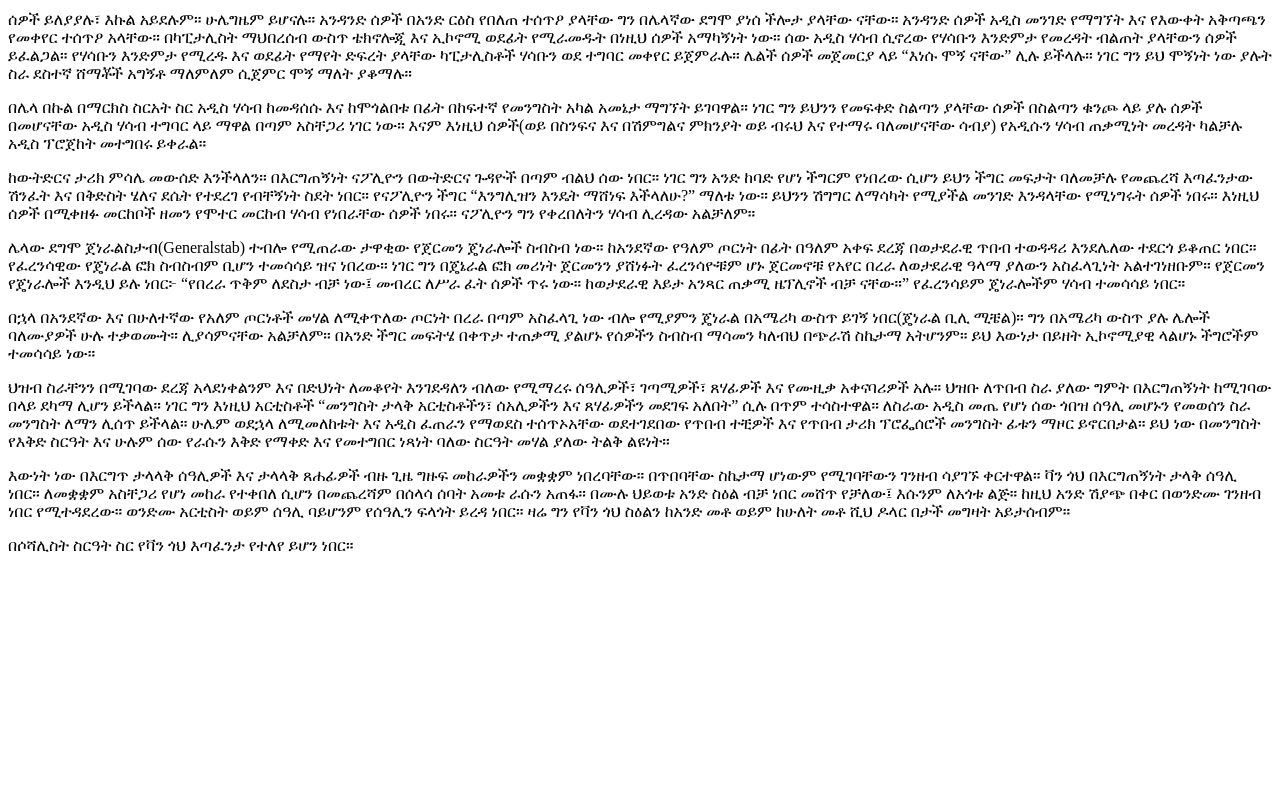
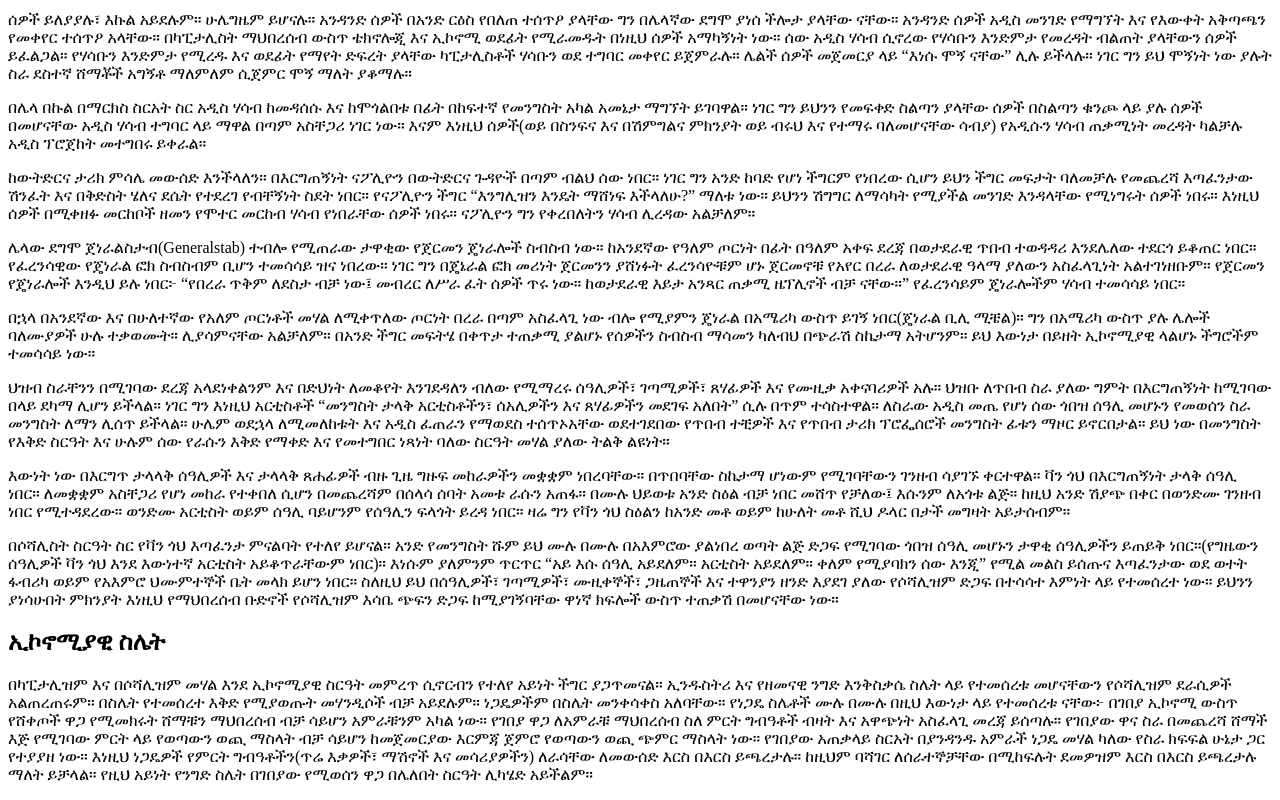
Before and after one commit to mickykebe/book-economic-policy-thoughts-for-today-and-tomorrow, a Next.js app: page /socialism in a window 1280 px wide. Shown: the part 2881-3681 px from the top of the page. Before the commit the page ends 3452 px from the top, so only its background shows below. Built offline with nearby package versions, Linux system fonts and the light colour scheme.

Commit message:
socialism wip

```diff
--- a/pages/socialism.mdx
+++ b/pages/socialism.mdx
@@ -94,4 +94,8 @@
 
 እውነት ነው በእርግጥ ታላላቅ ሰዓሊዎች እና ታላላቅ ጸሐፊዎች ብዙ ጊዜ ግዙፍ መከራዎችን መቋቋም ነበረባቸው። በጥበባቸው ስኬታማ ሆነውም የሚገባቸውን ገንዘብ ሳያገኙ ቀርተዋል። ቫን ጎህ በእርግጠኝነት ታላቅ ሰዓሊ ነበር። ለመቋቋም አስቸጋሪ የሆነ መከራ የተቀበለ ሲሆን በመጨረሻም በሰላሳ ሰባት አመቱ ራሱን አጠፋ። በሙሉ ህይወቱ አንድ ስዕል ብቻ ነበር መሸጥ የቻለው፤ እሱንም ለአጎቱ ልጅ። ከዚህ አንድ ሽያጭ በቀር በወንድሙ ገንዘብ ነበር የሚተዳደረው። ወንድሙ አርቲስት ወይም ሰዓሊ ባይሆንም የሰዓሊን ፍላጎት ይረዳ ነበር። ዛሬ ግን የቫን ጎህ ስዕልን ከአንድ መቶ ወይም ከሁለት መቶ ሺህ ዶላር በታች መግዛት አይታሰብም።
 
-በሶሻሊስት ስርዓት ስር የቫን ጎህ እጣፈንታ የተለየ ይሆን ነበር።
+በሶሻሊስት ስርዓት ስር የቫን ጎህ እጣፈንታ ምናልባት የተለየ ይሆናል። አንድ የመንግስት ሹም ይህ ሙሉ በሙሉ በአእምሮው ያልነበረ ወጣት ልጅ ድጋፍ የሚገባው ጎበዝ ሰዓሊ መሆኑን ታዋቂ ሰዓሊዎችን ይጠይቅ ነበር።(የግዜውን ሰዓሊዎች ቫን ጎህ እንደ እውነተኛ አርቲስት አይቆጥራቸውም ነበር)። እነሱም ያለምንም ጥርጥር “አይ እሱ ሰዓሊ አይደለም። አርቲስት አይደለም። ቀለም የሚያባክን ሰው እንጂ” የሚል መልስ ይሰጡና እጣፈንታው ወደ ወተት ፋብሪካ ወይም የአእምሮ ህሙምተኞች ቤት መላክ ይሆን ነበር። ስለዚህ ይህ በሰዓሊዎች፣ ገጣሚዎች፣ ሙዚቀኞች፣ ጋዜጠኞች እና ተዋንያን ዘንድ እያደገ ያለው የሶሻሊዝም ድጋፍ በተሳሳተ እምነት ላይ የተመሰረተ ነው። ይህንን ያነሳሁበት ምክንያት እነዚህ የማህበረሰብ ቡድኖች የሶሻሊዝም እሳቤ ጭፍን ድጋፍ ከሚያገኝባቸው ዋነኛ ክፍሎች ውስጥ ተጠቃሽ በመሆናቸው ነው።
+
+## ኢኮኖሚያዊ ስሌት
+
+በካፒታሊዝም እና በሶሻሊዝም መሃል እንደ ኢኮኖሚያዊ ስርዓት መምረጥ ሲኖርብን የተለየ አይነት ችግር ያጋጥመናል። ኢንዱስትሪ እና የዘመናዊ ንግድ እንቅስቃሴ ስሌት ላይ የተመሰረቱ መሆናቸውን የሶሻሊዝም ደራሲዎች አልጠረጠሩም። በስሌት የተመሰረተ እቅድ የሚያወጡት መሃንዲሶች ብቻ አይደሉም። ነጋዴዎችም በስሌት መንቀሳቀስ አለባቸው። የነጋዴ ስሌቶች ሙሉ በሙሉ በዚህ እውነታ ላይ የተመሰረቱ ናቸው፦ በገበያ ኢኮኖሚ ውስጥ የሸቀጦች ዋጋ የሚመክሩት ሸማቹን ማህበረሰብ ብቻ ሳይሆን አምራቹንም አካል ነው። የገበያ ዋጋ ለአምራቹ ማህበረሰብ ስለ ምርት ግብዓቶች ብዛት እና አዋጭነት አስፈላጊ መረጃ ይሰጣሉ። የገበያው ዋና ስራ በመጨረሻ ሸማች እጅ የሚገባው ምርት ላይ የወጣውን ወጪ ማስላት ብቻ ሳይሆን ከመጀመርያው እርምጃ ጀምሮ የወጣውን ወጪ ጭምር ማስላት ነው። የገበያው አጠቃላይ ስርአት በያንዳንዱ አምራች ነጋዴ መሃል ካለው የስራ ክፍፍል ሁኔታ ጋር የተያያዘ ነው። እነዚህ ነጋዴዎች የምርት ግብዓቶችን(ጥሬ እቃዎች፣ ማሽኖች እና መሳሪያዎችን) ለራሳቸው ለመውሰድ እርስ በእርስ ይጫረታሉ። ከዚህም ባሻገር ለሰራተኞቻቸው በሚከፍሉት ደመዎዝም እርስ በእርስ ይጫረታሉ ማለት ይቻላል። የዚህ አይነት የንግድ ስሌት በገበያው የሚወሰን ዋጋ በሌለበት ስርዓት ሊካሄድ አይችልም።
```
